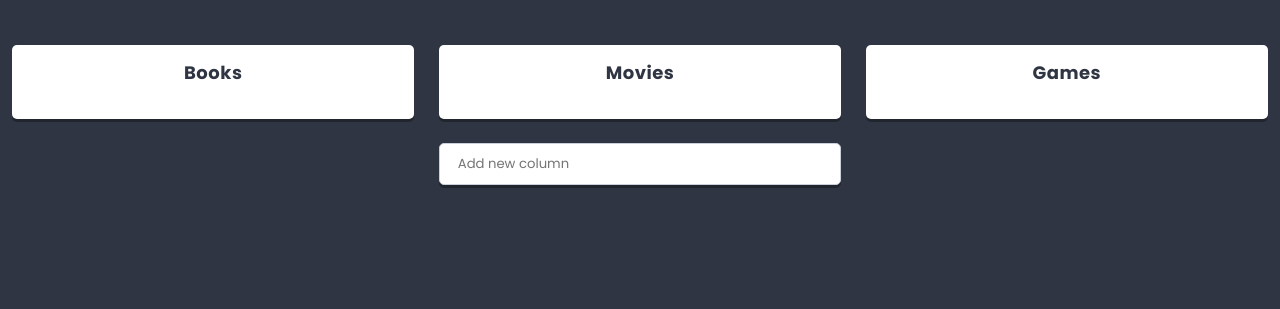
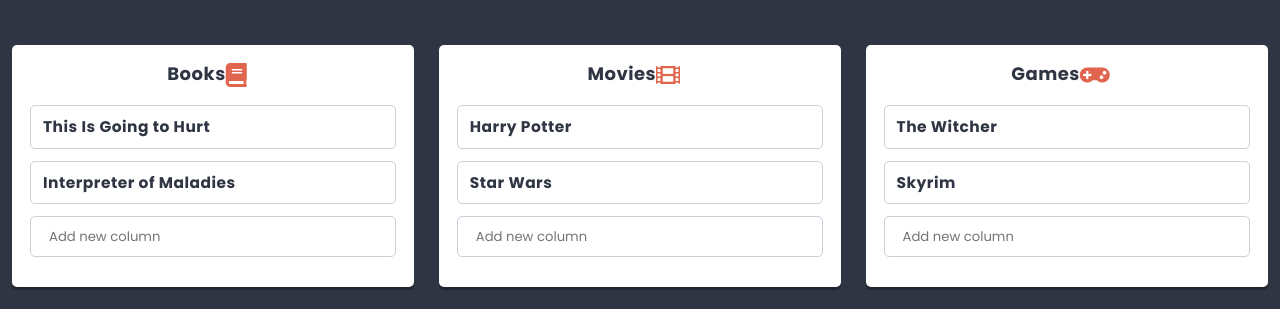
Before and after one commit to rado-jedro/react-to-do-app, a React app: page / in a window 1280 px wide. Shown: the part 407-716 px from the top of the page. Built offline with nearby package versions, Linux system fonts and the light colour scheme.

Commit message:
Add Card functionality to Column.js

```diff
--- a/src/components/Column/Column.js
+++ b/src/components/Column/Column.js
@@ -1,20 +1,65 @@
 import React from 'react';
 import styles from './Column.scss';
 import PropTypes from 'prop-types';
+import Card from '../Card/Card.js';
+import {settings} from '../../data/dataStore';
+import Creator from '../Creator/Creator.js';
+import Icon from '../Icon/Icon.js';
 
 
 
 class Column extends React.Component {
 
+  state = {
+    cards: this.props.cards || [],
+  }
   static propTypes = {
-    title : PropTypes.node.isRequired,
+    title: PropTypes.node.isRequired,
+    cards: PropTypes.array,
+    icon: PropTypes.node
+  }
 
+  static defaultProps = {
+    icon: settings.defaultColumnIcon,
+  }
+
+  /* Add new object to this.state.cards*/
+  addCard(title){
+    this.setState(state => (
+      {
+        cards: [
+          ...state.cards,
+          {
+            key: state.cards.length ? state.cards[state.cards.length-1].key+1 : 0,
+            title,
+            //icon: 'list-alt',
+            //cards: []
+          }
+        ]
+      }
+    ));
   }
 
   render() {
     return (
       <section className ={styles.component}>
-        <h3 className ={styles.title}>{this.props.title}</h3>
+        <h3 className={styles.title}>{this.props.title}
+          <span className={styles.icon}>
+          <Icon name={this.props.icon}/>
+          </span>
+        </h3>
+
+        <div className={styles.columns}>
+          {this.state.cards.map(({key, ...cardProps}) => (
+            <Card key={key} {...cardProps} />
+          ))}
+        </div>
+
+
+        <div className={styles.creator}>
+          <Creator text={settings.columnCreatorText} action={title => this.addCard(title)}/>
+        </div>
+
       </section>
     );
   }
```
